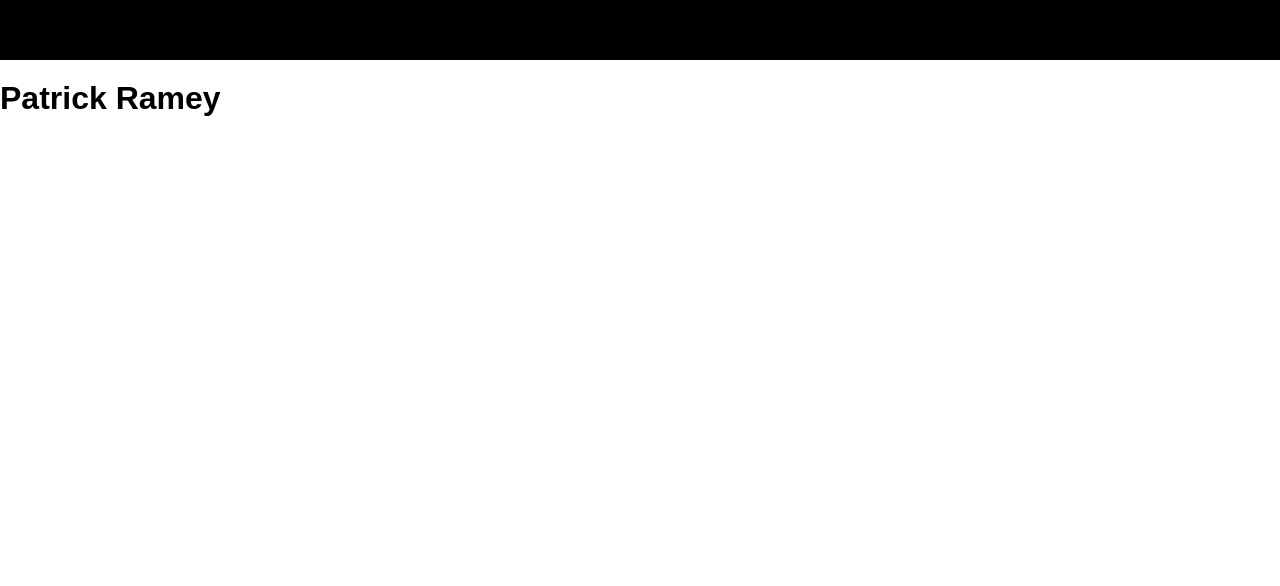
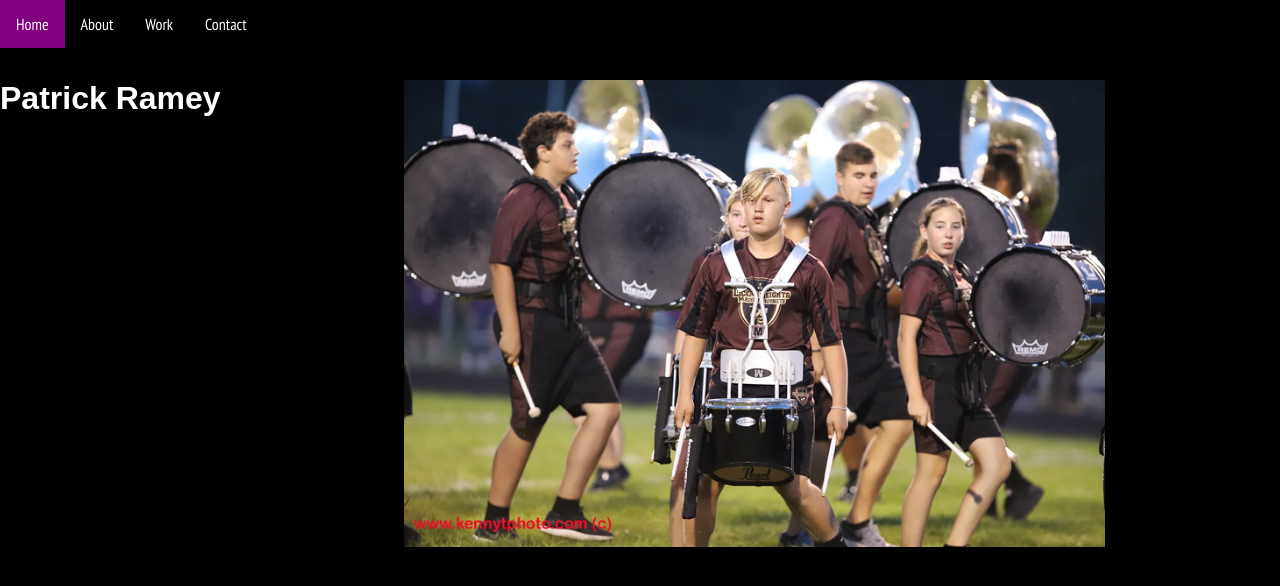
Before and after one commit to patrickramey/My-Website, a plain HTML site: page Page 1.html in a window 1280 px wide. Drawn offline with Linux system fonts and the light colour scheme; a web font is replaced by a local one.

Commit message:
Continued with CSS code

```diff
--- a/Page 1.html
+++ b/Page 1.html
@@ -16,7 +16,7 @@
   <nav>
 
     <ul class="main-nav">
-      <li> <a href="Page 1.html">Home</a>
+      <li class="active"> <a href="Page 1.html">Home</a>
       <li> <a href="Page 2.html">About</a></li>
       <li> <a href="Page 3.html">Work</a></li>
       <li> <a href="Page 4.html">Contact</a></li>
@@ -29,4 +29,5 @@
 
 <body>
   <h1>Patrick Ramey</h1>
+  <img src="MB3.jpg" alt="MB photo from last year"></img>
 </body>
--- a/style.css
+++ b/style.css
@@ -35,11 +35,20 @@ body {
 
 body * {
   font-family: var(--paragraphtext);
+
+}
+
+body {
+  background-color: black;
 }
 
 h1, h2, h3, h4, h5, h6 {
   font-family: var(--headingtext);
 }
+h1{
+  color: white;
+}
+
 .sr-only {
   position: absolute;
   top: auto;
@@ -51,7 +60,8 @@ h1, h2, h3, h4, h5, h6 {
 
 header {
   grid-area: header;
-  background-color: var(--primary1);
+
+
 }
 
 main {
@@ -66,19 +76,32 @@ footer {
   grid-area: footer;
 }
 
-nav{}
-
-
-.main-nav{
-  display: flex;
-  justify-content: space-around;
-  align-items: center;
+ul {
   list-style-type: none;
+  margin: 0;
+  padding: 0;
+  overflow: hidden;
+  background-color: black;
 }
 
-.main-nav a{
+li {
+  float: left;
+
+}
+
+ li a {
+  display: block;
+  color: white;
+  text-align: center;
+  padding: 14px 16px;
   text-decoration: none;
-  font-size: 2em;
-  color: var(--textLight)
-  font-family: var(--navigationtext);
+
 }
+
+li a:hover {
+  background-color: purple;
+}
+
+.active {
+  background-color: purple;
+}
```
Also changed, not shown: Page 2.html (+2 -2 lines), Page 3.html (+2 -2 lines), Page 4.html (+6 -3 lines), MB3.JPG (added).
